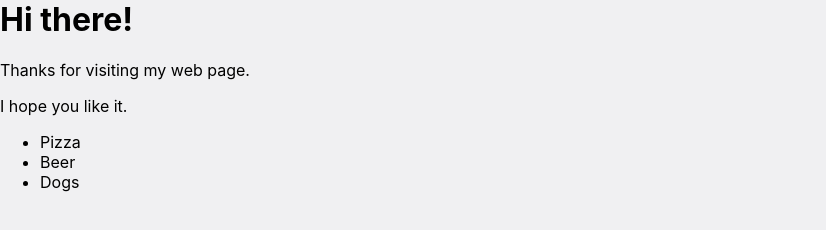
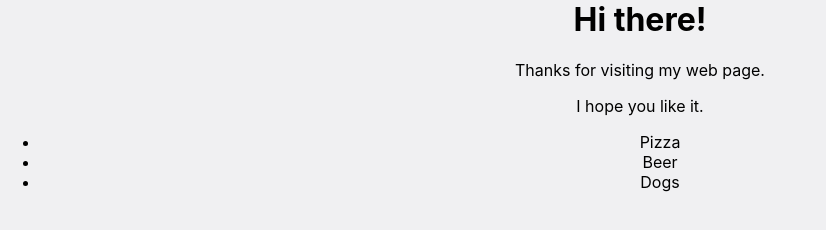
Before and after one commit to geniuscreator0/nizaba.com, a plain HTML site: page index.html in a window 1280 px wide. Shown: the whole page, without its empty margins (0-826 px from the left). Drawn offline with Linux system fonts and the light colour scheme.

Commit message:
Update index.html

```diff
--- a/index.html
+++ b/index.html
@@ -1,10 +1,10 @@
 <html>
  <head>
- <title>My Awesome Page</title>
+ <title>Nizaba.com</title>
  <link rel="stylesheet" href="screen.css" type="text/css" />
  </head>
  <body>
- <h1 class="loud">Hi there!</h1>
+ <center><h1 class="loud">Hi there!</h1>
  <p id="highlight"> Thanks for visiting my web page.</p>
  <p>I hope you like it.</p>
  <ul>
```
